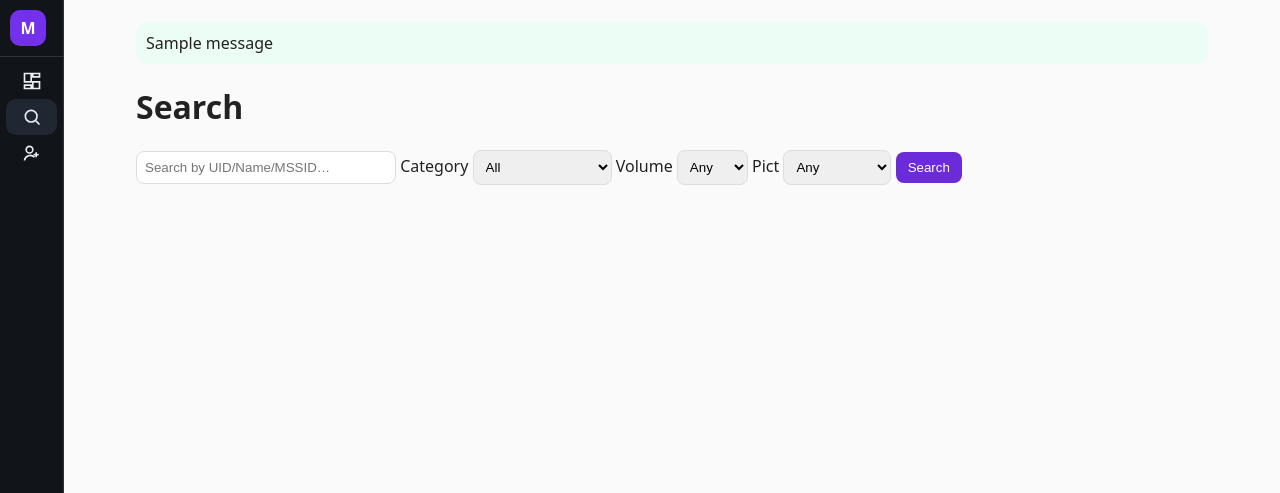
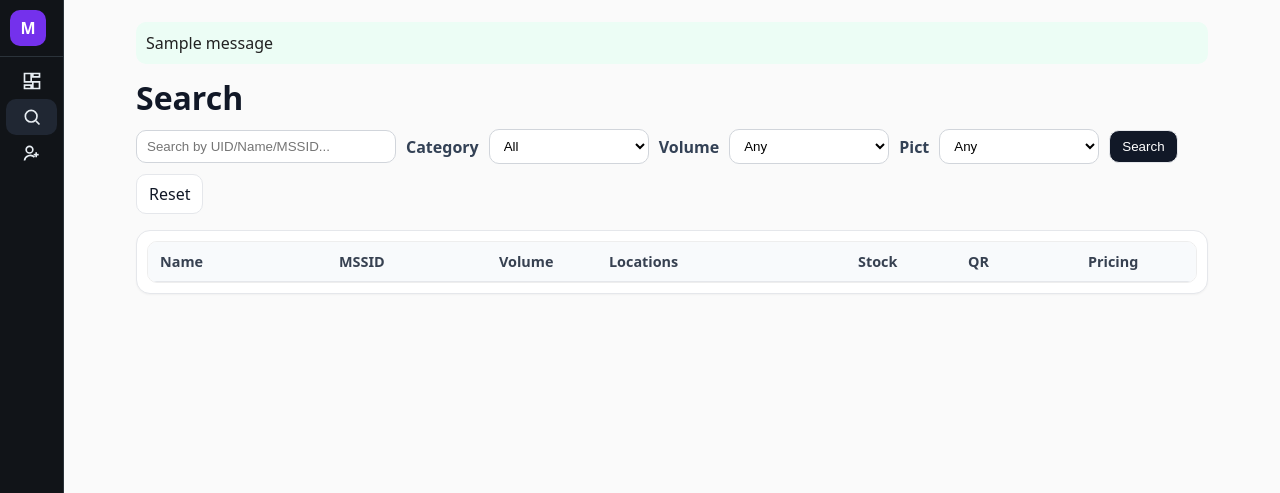
Before and after one commit to osmanthus0731/stock-checker, a Flask app: page /search/admin in a window 1280 px wide. Shown: the top 493 px of the page. Run offline with Flask 3, Linux system fonts and the light colour scheme; the visitor is signed in with stand-in values (Sample User, id 1); one stand-in notice (Sample message) is shown; a database or web service that is not in the repository returns one stand-in record (values such as "Sample title"); lists and menus that the app fills with data are empty.

Commit message:
Refactor search.html to improve layout and styling
Updated search page layout and styles for better UX.

```diff
--- a/templates/search.html
+++ b/templates/search.html
@@ -1,84 +1,129 @@
-{% extends "index.html" %}
+{% extends "base.html" %}
 {% block title %}Search{% endblock %}
 
 {% block content %}
-<h1>Search</h1>
+<style>
+  /* Match Admin Dashboard vibe (black buttons, clean table) */
+  .page-title{margin:0 0 10px;font-size:2rem;font-weight:800;color:#111827}
+  .muted{color:#6b7280;font-size:.95rem}
 
-<form method="post" class="row" style="margin:10px 0 16px; gap:10px;">
-  <input name="search_uid" placeholder="Search by UID/Name/MSSID…" style="min-width:260px"/>
+  .toolbar{
+    display:flex;flex-wrap:wrap;gap:10px;align-items:center;
+    margin:10px 0 16px
+  }
+  .toolbar label{font-weight:600;color:#334155}
+  .toolbar select,.toolbar input[type="text"]{
+    padding:8px 10px;border:1px solid #d1d5db;border-radius:10px;background:#fff;min-width:160px;
+    outline:none;transition:border-color .2s ease
+  }
+  .toolbar input[type="text"]{min-width:260px}
+  .toolbar select:focus,.toolbar input[type="text"]:focus{border-color:#111827}
+
+  .btn{
+    padding:8px 12px;border:1px solid #e5e7eb;border-radius:10px;background:#111827;color:#fff;
+    text-decoration:none;display:inline-flex;align-items:center;gap:6px;cursor:pointer;
+    transition:transform .06s ease, opacity .2s ease, background .2s ease
+  }
+  .btn:hover{opacity:.92}
+  .btn:active{transform:translateY(1px)}
+  .btn-outline{
+    background:#fff;color:#111827;border-color:#e5e7eb
+  }
+  .btn-outline:hover{background:#f8fafc}
+
+  .card{background:#fff;border:1px solid #e5e7eb;border-radius:14px;padding:10px;box-shadow:0 1px 2px rgba(0,0,0,.04)}
+  .table-wrap{overflow:auto;border-radius:10px}
+
+  table{width:100%;border-collapse:separate;border-spacing:0;min-width:980px}
+  thead th{
+    position:sticky;top:0;background:#f8fafc;border-bottom:1px solid #e5e7eb;
+    text-align:left;padding:10px 12px;font-size:.9rem;color:#374151;z-index:1
+  }
+  tbody td{border-bottom:1px solid #f1f5f9;padding:10px 12px;vertical-align:top}
+  tbody tr:hover{background:#fafafa}
+
+  .chip{display:inline-block;background:#eef2ff;border:1px solid #e5e7eb;padding:4px 8px;border-radius:999px;margin:0 6px 6px 0;font-size:.85rem;white-space:nowrap}
+  .qrimg{display:block;border:1px solid #eee;border-radius:8px;margin-top:8px}
+</style>
+
+<h1 class="page-title">Search</h1>
+
+<form method="get" class="toolbar" action="{{ url_for('search') }}">
+  <input type="text" name="q" value="{{ q or '' }}" placeholder="Search by UID/Name/MSSID..." />
 
   <label>Category</label>
   <select name="filter_category">
-    <option value="All">All</option>
     {% for c in categories %}
-      {% if c != 'All' %}
-        <option value="{{ c }}">{{ c }}</option>
-      {% endif %}
+      <option value="{{ c }}" {{ 'selected' if selected_category == c }}>{{ c }}</option>
     {% endfor %}
   </select>
 
   <label>Volume</label>
   <select name="volume">
-    <option value="">Any</option>
+    <option value="" {{ 'selected' if not selected_volume }}>Any</option>
     {% for v in volumes %}
-      <option value="{{ v }}">{{ v }} ml</option>
+      <option value="{{ v }}" {{ 'selected' if selected_volume == (v|string) }}>{{ v }} ml</option>
     {% endfor %}
   </select>
 
-  <!-- NEW: Pict filter -->
   <label>Pict</label>
   <select name="pict">
-    <option value="">Any</option>
+    <option value="" {{ 'selected' if not selected_pict }}>Any</option>
+    <option value="__none__" {{ 'selected' if selected_pict == '__none__' }}>No Pict</option>
     {% for pv in pict_values %}
-      <option value="{{ pv }}">{{ pv }}</option>
+      <option value="{{ pv }}" {{ 'selected' if selected_pict == (pv|string) }}>{{ pv }}</option>
     {% endfor %}
   </select>
 
   <button class="btn" type="submit">Search</button>
+  <a class="btn btn-outline" href="{{ url_for('search') }}">Reset</a>
 </form>
 
-{% if message %}
-  <div class="flash info">{{ message }}</div>
-{% endif %}
-
-{% if result and result|length %}
 <div class="card">
+  <div class="table-wrap">
     <table>
       <thead>
         <tr>
-        <th>UID</th>
           <th>Name</th>
-        <th>MSSID</th>
-        <th>Category</th>
-        <th>Pict</th> <!-- NEW -->
-        <th>Volume</th>
+          <th style="width:160px;">MSSID</th>
+          <th style="width:110px;">Volume</th>
           <th>Locations</th>
-        <th style="width:140px;">QR</th>
+          <th style="width:110px;">Stock</th>
+          <th style="width:120px;">QR</th>
           <th style="width:120px;">Pricing</th>
         </tr>
       </thead>
+
       <tbody>
-      {% for p in result %}
+        {% for p in products %}
           <tr>
-        <td>{{ p.uid }}</td>
             <td>{{ p.name }}</td>
             <td>{{ p.readable_id }}</td>
-        <td>{{ p.category }}</td>
-        <td>{{ p.pict if p.pict is not none else '—' }}</td>
             <td>{{ p.volume_ml if p.volume_ml else '—' }}</td>
+
             <td>
               {% if p.locations %}
                 {% for L in p.locations %}
-              <span style="display:inline-block;background:#eef2ff;border:1px solid #e5e7eb;padding:4px 8px;border-radius:10px;margin-right:6px;margin-bottom:4px;">
-                {{ L.area }}: <strong>{{ L.quantity }}</strong>
-              </span>
+                  <span class="chip">{{ L.area }}: <strong>{{ L.quantity }}</strong></span>
                 {% endfor %}
-          {% else %} — {% endif %}
+              {% else %}
+                <span class="muted">—</span>
+              {% endif %}
             </td>
+
             <td>
-          <button class="btn" type="button" onclick="toggleQR('{{ p.uid }}')">QR</button>
-          <div id="qrwrap-{{ p.uid }}" style="display:none;margin-top:8px;"></div>
+              {% if p.stock is not none %}
+                <strong>{{ p.stock }}</strong>
+              {% else %}
+                <span class="muted">—</span>
+              {% endif %}
             </td>
+
+            <td>
+              <button class="btn" type="button" onclick="toggleQR('{{ p.uid }}')">Show QR</button>
+              <div id="qrwrap-{{ p.uid }}" style="display:none;"></div>
+            </td>
+
             <td>
               <a class="btn" href="{{ url_for('view_pricing', uid=p.uid) }}">View</a>
             </td>
@@ -87,24 +132,29 @@
       </tbody>
     </table>
   </div>
-{% endif %}
+</div>
 
 <script>
   function toggleQR(uid){
     const wrap = document.getElementById('qrwrap-' + uid);
     if(!wrap) return;
+
     const visible = wrap.style.display === 'block';
-    if(visible){ wrap.style.display = 'none'; return; }
+    if(visible){
+      wrap.style.display = 'none';
+      return;
+    }
+
     if(!wrap.querySelector('img')){
       const img = document.createElement('img');
-      img.width = 96; img.height = 96;
-      img.style.display = 'block';
-      img.style.border = '1px solid #eee';
-      img.style.borderRadius = '8px';
+      img.width = 96;
+      img.height = 96;
+      img.className = 'qrimg';
       img.loading = 'lazy';
       img.src = "{{ url_for('qr', uid='__UID__') }}".replace('__UID__', uid);
       wrap.appendChild(img);
     }
+
     wrap.style.display = 'block';
   }
 </script>
```
Lines whose indentation alone changed are shown as unchanged.
